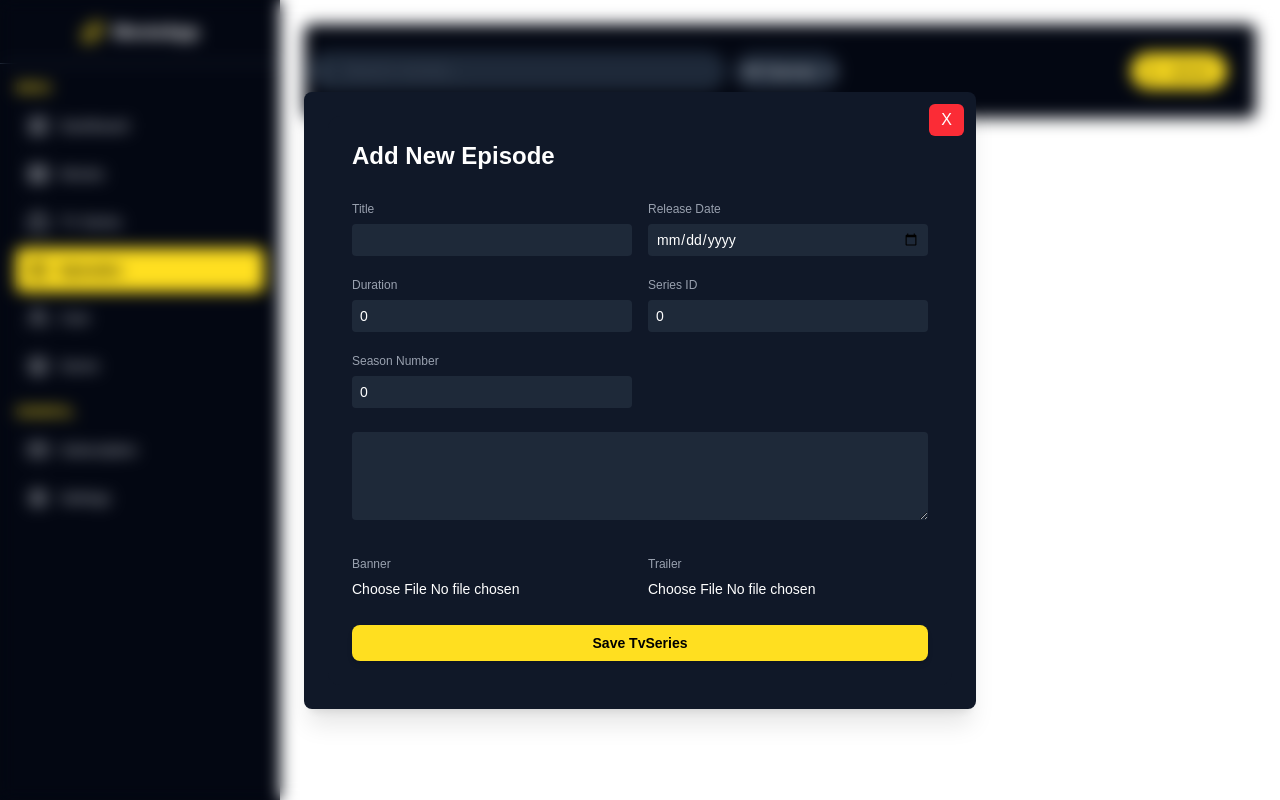
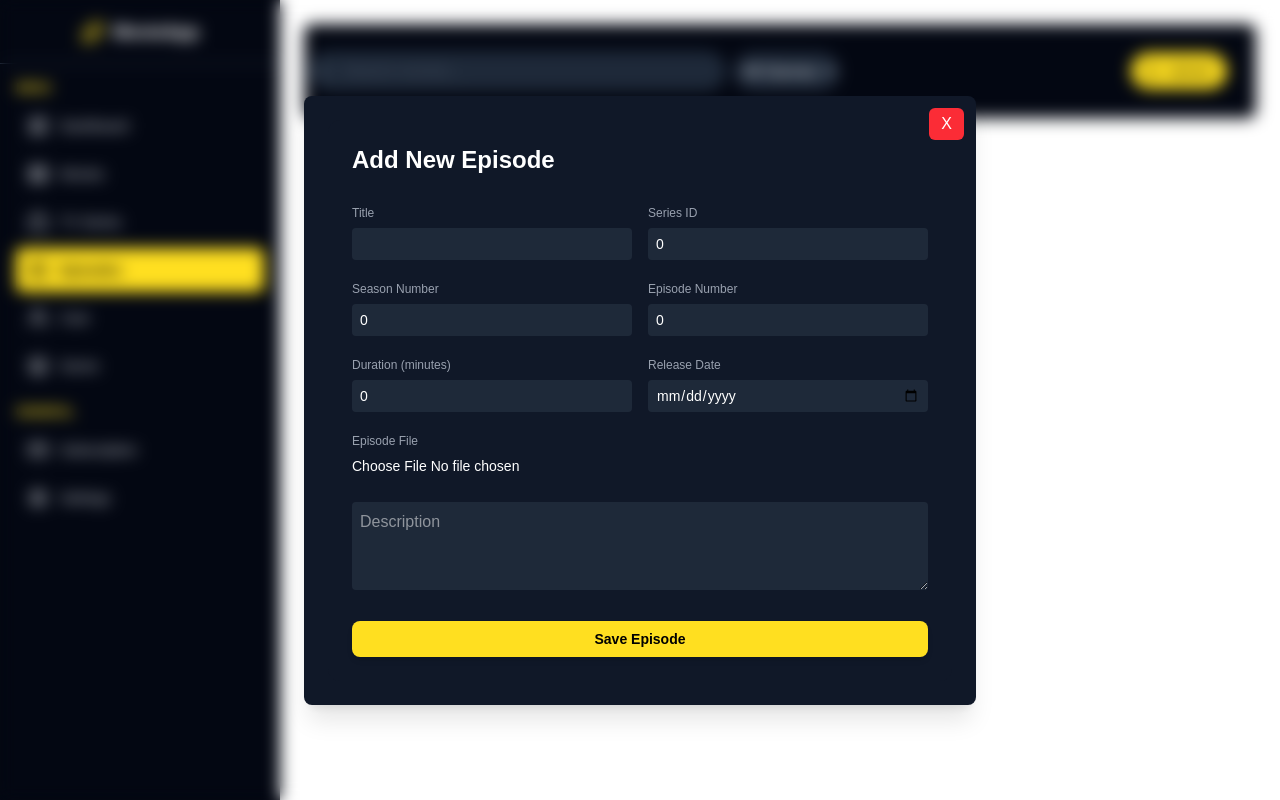
Before and after one commit to DonShanilka/movie-frontend-admin-panel, a Next.js app: page /episodes in a window 1280 px wide. Both pictures are taken after a click on the button "Upload". Built offline with nearby package versions, Linux system fonts and the light colour scheme.

Commit message:
update episode UI

```diff
--- a/src/Models/Episode.ts
+++ b/src/Models/Episode.ts
@@ -7,8 +7,7 @@ export class Episode {
 	Title         !: string;
 	Description   !: string;
 	Duration      !: number;
-	ThumbnailURL  !: string;
-	Episode      !: string;
+	EpisodeUrl      !: string;
 	ReleaseDate   !: string;
 
     constructor(data: Partial<Episode>) {
--- a/src/components/episode_components/EpisodeForm.tsx
+++ b/src/components/episode_components/EpisodeForm.tsx
@@ -10,12 +10,8 @@ import {
 } from "@/redux/slices/episodeSlice";
 
 import Input from "../UI/Input";
-import Select from "../UI/Select";
-import LanguageSelect from "../UI/LanguageSelect";
-import CountrySelect from "../UI/CountrySelect";
 import FileInput from "../UI/FileInput";
 import SaveButton from "../UI/SaveButton";
-import GenreSelect from "../UI/GenreSelect";
 
 export default function EpisodeForm({
   episode,
@@ -31,38 +27,32 @@ export default function EpisodeForm({
 
   const isEdit = Boolean(episode?.id);
 
+  // 🔑 use snake_case keys (match backend)
   const [formData, setFormData] = useState({
-    id            : 0,
-	seriesID      : 0,
-	seasonNumber  : 0,
-	episodeNumber : 0,
-	title         : "",
-	description   : "",
-	duration      : 0,
-	thumbnailURL  : "",
-	episode      : "",
-	releaseDate   : "",
+    id: 0,
+    series_id: 0,
+    season_number: 0,
+    episode_number: 0,
+    title: "",
+    description: "",
+    duration: 0,
+    release_date: "",
   });
 
-  //   const [movieFile, setMovieFile] = useState<File | null>(null);
-  //   const [thumbnail, setThumbnail] = useState<File | null>(null);
-  const [banner, setBanner] = useState<File | null>(null);
-  const [trailer, setTrailer] = useState<File | null>(null);
+  const [episodeFile, setEpisodeFile] = useState<File | null>(null);
 
   // Populate data on edit
   useEffect(() => {
     if (episode) {
       setFormData({
-        id: episode.id || 0,
-        seriesID: episode.seriesID || 0,
-        seasonNumber: episode.seasonNumber || 0,
-        episodeNumber: episode.episodeNumber || 0,
-        title: episode.title || "",
-        description: episode.description || "",
-        duration: episode.duration || 0,
-        thumbnailURL: episode.thumbnailURL || "",
-        episode: episode.episode || "",
-        releaseDate: episode.releaseDate || "",
+        id: episode.id ?? 0,
+        series_id: episode.series_id ?? episode.seriesID ?? 0,
+        season_number: episode.season_number ?? episode.seasonNumber ?? 0,
+        episode_number: episode.episode_number ?? episode.episodeNumber ?? 0,
+        title: episode.title ?? "",
+        description: episode.description ?? "",
+        duration: episode.duration ?? 0,
+        release_date: episode.release_date ?? episode.releaseDate ?? "",
       });
     }
   }, [episode]);
@@ -79,35 +69,34 @@ export default function EpisodeForm({
 
     const data = new FormData();
 
-    if (isEdit) {
-      data.append("Id", String(episode.id)); // ✅ FIXED
-    }
-
+    // ✅ append fields EXACTLY as backend expects
     Object.entries(formData).forEach(([key, value]) => {
       data.append(key, String(value));
     });
 
-    // if (movieFile) data.append("Movie", movieFile);
-    // if (thumbnail) data.append("Thumbnail", thumbnail);
-    if (banner) data.append("banner", banner);
-    if (trailer) data.append("trailer", trailer);
+    if (episodeFile) {
+      data.append("episode", episodeFile);
+    }
 
-    console.log("Submitting Episode Form Data:", data);
+    console.log("Submitting Episode FormData:");
+    for (const pair of data.entries()) {
+      console.log(pair[0], pair[1]);
+    }
 
     isEdit ? dispatch(updateEpisode(data)) : dispatch(createEpisode(data));
   };
 
-//   useEffect(() => {
-//     if (success) {
-//       dispatch(resetEpisodeState());
-//       dispatch(getAllEpisodes());
-//       onClose();
-//     }
-//     if (error) {
-//       alert(error);
-//       dispatch(resetEpisodeState());
-//     }
-//   }, [success, error, dispatch, onClose]);
+  // close modal & refresh
+  useEffect(() => {
+    if (success) {
+      dispatch(resetEpisodeState());
+      onClose();
+    }
+    if (error) {
+      alert(error);
+      dispatch(resetEpisodeState());
+    }
+  }, [success, error, dispatch, onClose]);
 
   return (
     <form
@@ -125,51 +114,57 @@ export default function EpisodeForm({
           value={formData.title}
           onChange={handleChange}
         />
+
         <Input
-          label="Release Date"
-          name="releaseDate"
-          type="date"
-          value={formData.releaseDate}
+          label="Series ID"
+          name="series_id"
+          type="number"
+          value={formData.series_id}
           onChange={handleChange}
         />
-        {/* <LanguageSelect
-          label="Language"
-          value={formData.language}
-          onChange={(v) => setFormData({ ...formData, language: v })}
-        /> */}
+
         <Input
-          label="Duration"
+          label="Season Number"
+          name="season_number"
+          type="number"
+          value={formData.season_number}
+          onChange={handleChange}
+        />
+
+        <Input
+          label="Episode Number"
+          name="episode_number"
+          type="number"
+          value={formData.episode_number}
+          onChange={handleChange}
+        />
+
+        <Input
+          label="Duration (minutes)"
           name="duration"
+          type="number"
           value={formData.duration}
           onChange={handleChange}
         />
+
         <Input
-          label="Series ID"
-          name="seriesID"
-          type="number"
-          value={formData.seriesID}
+          label="Release Date"
+          name="release_date"
+          type="date"
+          value={formData.release_date}
           onChange={handleChange}
         />
-        <Input
-          label="Season Number"
-          name="seasonNumber"
-          type="number"
-          value={formData.seasonNumber}
-          onChange={handleChange}
+
+        <FileInput
+          label="Episode File"
+          onChange={(e: any) =>
+            setEpisodeFile(e.target.files?.[0] || null)
+          }
         />
-        {/* <CountrySelect
-          label="Country"
-          value={formData.country}
-          onChange={(v) => setFormData({ ...formData, country: v })}
-        /> */}
-        {/* <GenreSelect
-          label="Genre"
-          value={formData.genre}
-          onChange={(v) => setFormData({ ...formData, genre: v })}
-        /> */}
       </div>
 
       <textarea
+        placeholder="Description"
         name="description"
         rows={3}
         value={formData.description}
@@ -177,31 +172,12 @@ export default function EpisodeForm({
         className="w-full bg-gray-800 p-2 rounded text-white"
       />
 
-      <div className="grid md:grid-cols-2 gap-4">
-        {/* <FileInput
-          label="Thumbnail"
-          onChange={(e: any) => setBanner(e.target.files?.[0] || null)}
-        /> */}
-        <FileInput
-          label="Banner"
-          onChange={(e: any) => setBanner(e.target.files?.[0] || null)}
-        />
-        <FileInput
-          label="Trailer"
-          onChange={(e: any) => setTrailer(e.target.files?.[0] || null)}
-        />
-        {/* <FileInput
-          label="Movie File"
-          onChange={(e: any) => setMovieFile(e.target.files?.[0] || null)}
-        /> */}
-      </div>
-
       <SaveButton type="submit" fullWidth>
         {loading
           ? "Processing..."
           : isEdit
-          ? "Update TvSeries"
-          : "Save TvSeries"}
+          ? "Update Episode"
+          : "Save Episode"}
       </SaveButton>
     </form>
   );
```
